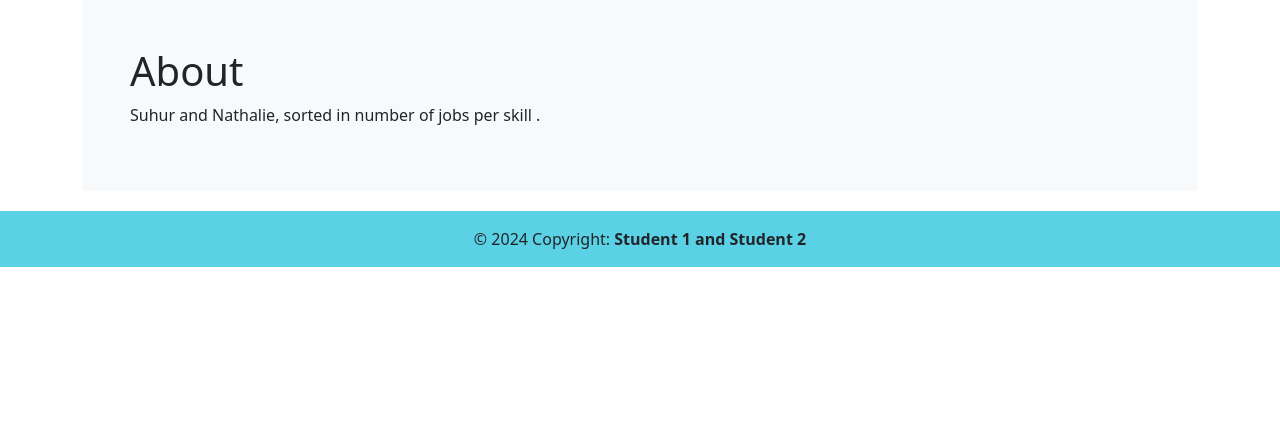
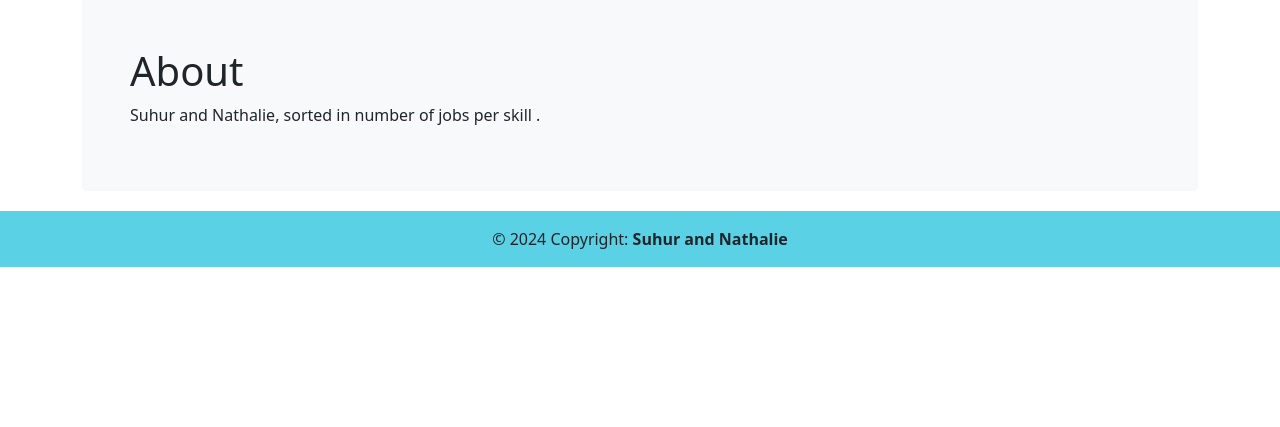
Before and after one commit to SuhurAden/Skeleton-project-Group-5, a Flask app: page /about in a window 1280 px wide. Shown: the part 71-498 px from the top of the page. Run offline with Flask 3, Linux system fonts and the light colour scheme; parts of the project's set-up code (start-up, migrations or seed data) failed here and were passed over; some libraries are stand-ins or nearby versions.

Commit message:
New changes

```diff
--- a/codeapp/templates/base.html
+++ b/codeapp/templates/base.html
@@ -90,7 +90,7 @@
     </main>
     <footer style="background-color: #deded5;">
       <div class="text-center p-3" style="background-color: #0dcaf0a1;">
-        &copy; 2024 Copyright: <b>Student 1 and Student 2</b>
+        &copy; 2024 Copyright: <b>Suhur and Nathalie</b>
       </div>
     </footer>
     <!-- JavaScript Bundle with Popper -->
```
